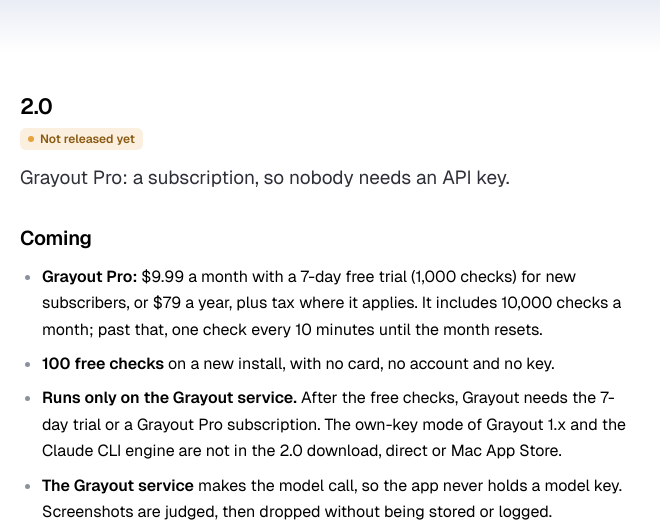
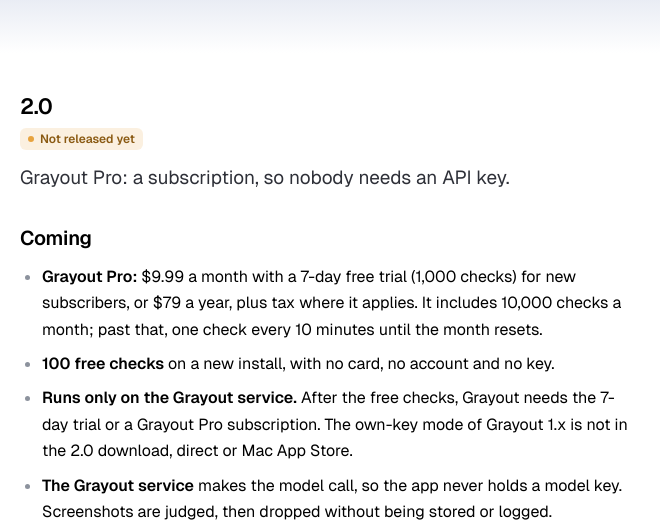
Before and after one commit to aarushkandukoori/grayout, an Electron app: page docs/changelog.html in a window 660 px wide. Shown: the part 226-756 px from the top of the page. Drawn offline with Linux system fonts and the light colour scheme.

Commit message:
Changelog page: the 2.0 entry no longer names the Claude CLI engine
No public release ever had the CLI engine and the site never describes
it, so "and the Claude CLI engine" in the 2.0 entry was an unexplained
name. The entry now says the own-key mode of Grayout 1.x is not in the
2.0 download, and the test fails if the entry mentions the Claude CLI.

```diff
--- a/docs/changelog.html
+++ b/docs/changelog.html
@@ -69,7 +69,7 @@
           <ul>
             <li><strong>Grayout Pro:</strong> $9.99 a month with a 7-day free trial (1,000 checks) for new subscribers, or $79 a year, plus tax where it applies. It includes 10,000 checks a month; past that, one check every 10 minutes until the month resets.</li>
             <li><strong>100 free checks</strong> on a new install, with no card, no account and no key.</li>
-            <li><strong>Runs only on the Grayout service.</strong> After the free checks, Grayout needs the 7-day trial or a Grayout Pro subscription. The own-key mode of Grayout 1.x and the Claude CLI engine are not in the 2.0 download, direct or Mac App Store.</li>
+            <li><strong>Runs only on the Grayout service.</strong> After the free checks, Grayout needs the 7-day trial or a Grayout Pro subscription. The own-key mode of Grayout 1.x is not in the 2.0 download, direct or Mac App Store.</li>
             <li><strong>The Grayout service</strong> makes the model call, so the app never holds a model key. Screenshots are judged, then dropped without being stored or logged.</li>
             <li><strong>Skips unchanged screens.</strong> If nothing on any display changed, Grayout keeps the last answer and spends no check, and it still forces a real check every 3 minutes.</li>
             <li><strong>License keys</strong> to unlock a second Mac, and Manage subscription in the menu bar.</li>
```
Also changed, not shown: tests/site-paid.test.js (+5 -2 lines).
